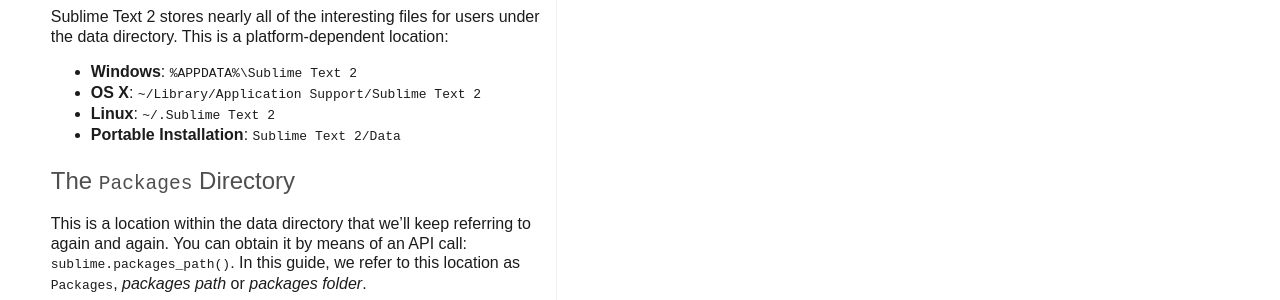
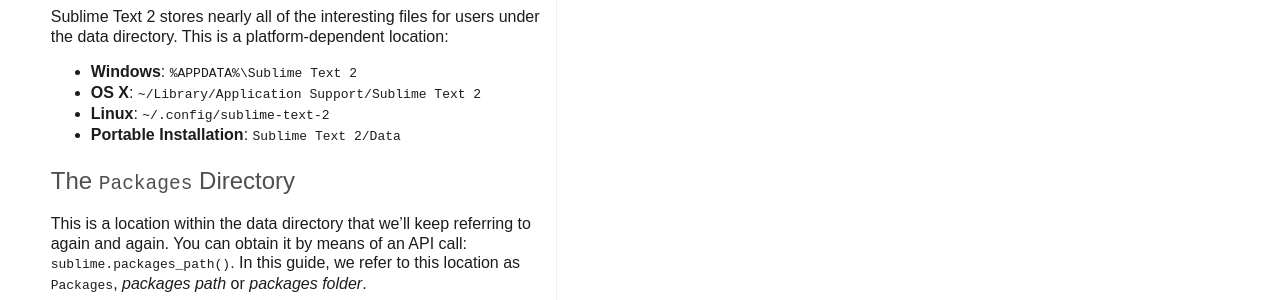
Before and after one commit to guillermooo/sublime-undocs, a Sphinx documentation site: the page built from source/basic_concepts.rst, in a window 1280 px wide. Shown: the part 209-509 px from the top of the page. Built offline with Sphinx 7.4.7, drawn with Linux system fonts in a browser that asks for light colours.

Commit message:
Fix data path on Linux.

```diff
--- a/source/basic_concepts.rst
+++ b/source/basic_concepts.rst
@@ -15,7 +15,7 @@
 
 * **Windows**: :file:`%APPDATA%\\Sublime Text 2`
 * **OS X**: :file:`~/Library/Application Support/Sublime Text 2`
-* **Linux**: :file:`~/.Sublime Text 2`
+* **Linux**: :file:`~/.config/sublime-text-2`
 * **Portable Installation**: :file:`Sublime Text 2/Data`
 
 The :file:`Packages` Directory
```
